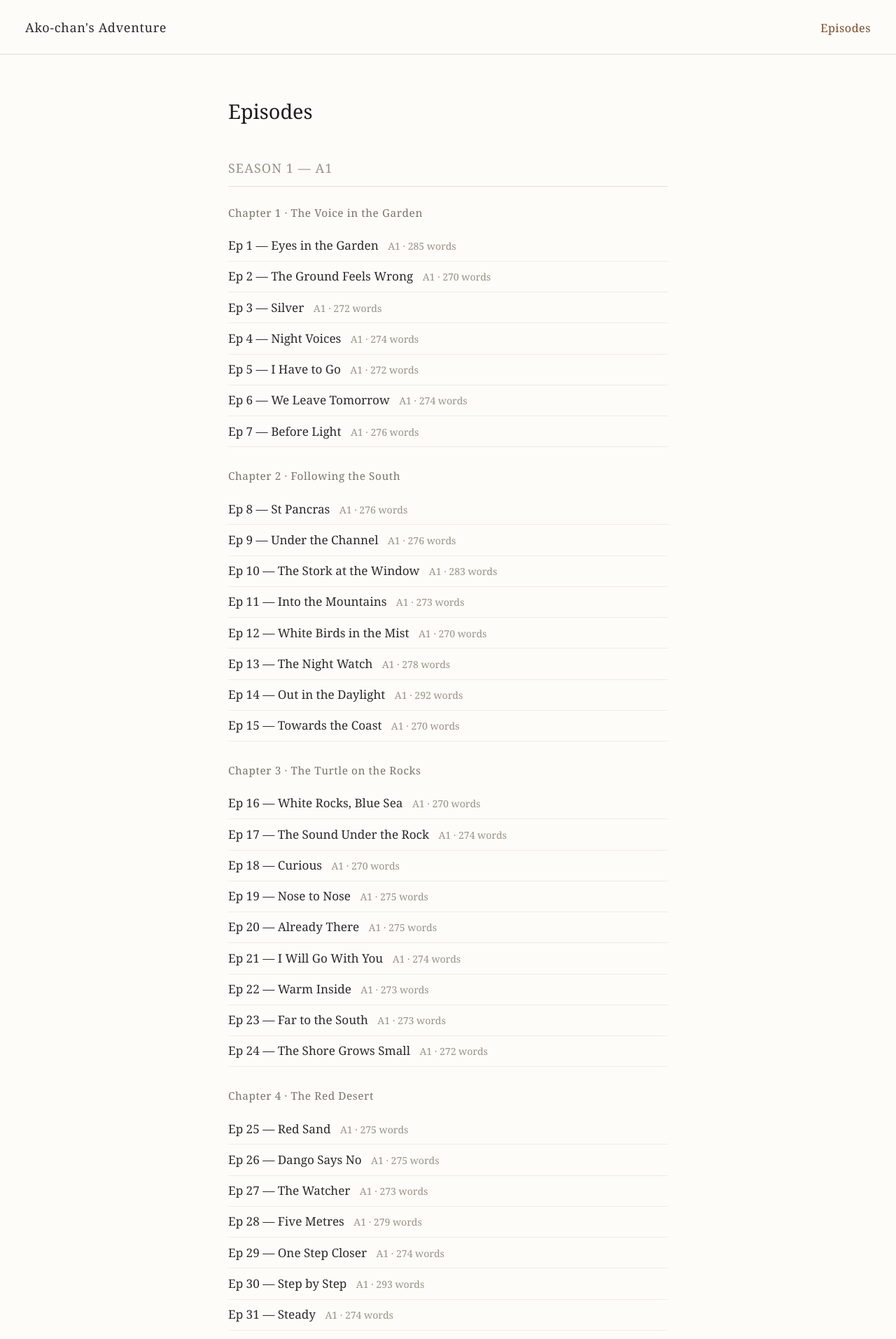
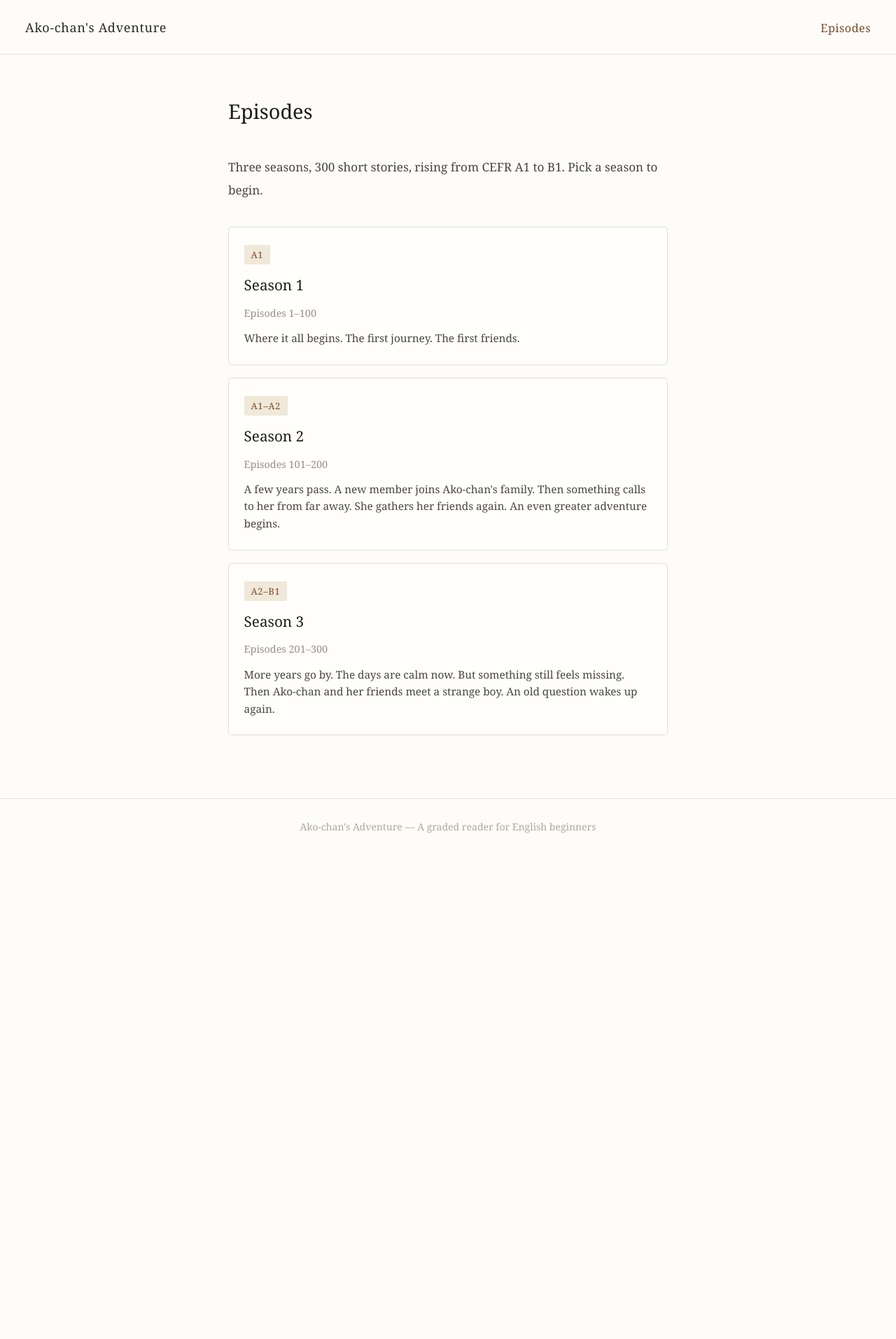
Before and after one commit to morisaki-yuichi/ako-chans-adventure, a Jekyll site: the page built from episodes.md, in a window 1280 px wide. Shown: the top 1914 px of the page at 70% size. Built offline with Jekyll 4.4.1, drawn with Linux system fonts in a browser that asks for light colours; after the commit the page ends 1223 px from its top, so only the background shows below that; some of the changed text lies outside the part shown.

Commit message:
site: restructure episodes navigation + spoiler-safe graded intros
Navigation
- Split the single 300-episode list into per-season pages
  (/season1/ /season2/ /season3/) with a season switcher tab bar.
- Collapse chapters into <details> blocks (JS-free) so each page shows
  ~10-12 chapter rows instead of a long scroll; each shows its episode count.
- Home + /episodes/ now use season cards (a chooser) instead of one Start
  Reading button dumping into the full list.
- Shared partials: _includes/season-cards|tabs|list.html.

Copy (graded + spoiler-safe)
- Home synopsis rewritten as a series-level intro at A1.
- Season cards at A1; season-page intros at their own level (S1 A1 / S2 A2 / S3 B1).
- Hide reveals in all chrome: Obia's name, direction/destination, the flying
  boat, the boy's identity, the red collar.

Local preview
- Add Gemfile pinned to the github-pages gem (Jekyll 3.10, matches production).
- Rename assets/css/style.css -> main.css to avoid the implicit
  jekyll-theme-primer style.css output collision; update the layout link.
- Ignore _site/ vendor/ .bundle/ .jekyll-cache/.

```diff
--- a/_config.yml
+++ b/_config.yml
@@ -12,3 +12,4 @@ exclude:
   - "README.md"
   - Gemfile
   - Gemfile.lock
+  - vendor/
--- /dev/null
+++ b/_includes/season-cards.html
@@ -0,0 +1,20 @@
+<div class="season-cards">
+  <a class="season-card" href="{{ '/season1/' | relative_url }}">
+    <span class="card-level">A1</span>
+    <span class="card-title">Season 1</span>
+    <span class="card-range">Episodes 1&ndash;100</span>
+    <span class="card-blurb">Where it all begins. The first journey. The first friends.</span>
+  </a>
+  <a class="season-card" href="{{ '/season2/' | relative_url }}">
+    <span class="card-level">A1&ndash;A2</span>
+    <span class="card-title">Season 2</span>
+    <span class="card-range">Episodes 101&ndash;200</span>
+    <span class="card-blurb">A few years pass. A new member joins Ako-chan's family. Then something calls to her from far away. She gathers her friends again. An even greater adventure begins.</span>
+  </a>
+  <a class="season-card" href="{{ '/season3/' | relative_url }}">
+    <span class="card-level">A2&ndash;B1</span>
+    <span class="card-title">Season 3</span>
+    <span class="card-range">Episodes 201&ndash;300</span>
+    <span class="card-blurb">More years go by. The days are calm now. But something still feels missing. Then Ako-chan and her friends meet a strange boy. An old question wakes up again.</span>
+  </a>
+</div>
--- /dev/null
+++ b/_includes/season-tabs.html
@@ -0,0 +1,5 @@
+<nav class="season-tabs">
+  <a href="{{ '/season1/' | relative_url }}" class="{% if include.active == 1 %}is-active{% endif %}">Season 1 &middot; A1</a>
+  <a href="{{ '/season2/' | relative_url }}" class="{% if include.active == 2 %}is-active{% endif %}">Season 2 &middot; A1&ndash;A2</a>
+  <a href="{{ '/season3/' | relative_url }}" class="{% if include.active == 3 %}is-active{% endif %}">Season 3 &middot; A2&ndash;B1</a>
+</nav>
--- a/_layouts/default.html
+++ b/_layouts/default.html
@@ -4,7 +4,7 @@
   <meta charset="UTF-8">
   <meta name="viewport" content="width=device-width, initial-scale=1.0">
   <title>{% if page.title %}{{ page.title }} | {% endif %}{{ site.title }}</title>
-  <link rel="stylesheet" href="{{ '/assets/css/style.css' | relative_url }}">
+  <link rel="stylesheet" href="{{ '/assets/css/main.css' | relative_url }}">
 </head>
 <body>
   <header class="site-header">
--- a/assets/css/style.css
+++ b/assets/css/main.css
@@ -118,16 +118,47 @@ main {
   margin-bottom: 1.25rem;
 }
 
+/* Collapsible chapter (details/summary) */
 .chapter-block {
-  margin-bottom: 1.5rem;
+  margin-bottom: 0.4rem;
+  border-bottom: 1px solid #f0ece5;
 }
 
-.chapter-block h3 {
-  font-size: 0.85rem;
-  font-weight: normal;
-  letter-spacing: 0.04em;
-  color: #7a736a;
-  margin-bottom: 0.6rem;
+.chapter-block > summary {
+  display: flex;
+  align-items: baseline;
+  justify-content: space-between;
+  gap: 0.75rem;
+  list-style: none;
+  cursor: pointer;
+  padding: 0.7rem 0.4rem 0.7rem 1.4rem;
+  position: relative;
+}
+.chapter-block > summary::-webkit-details-marker { display: none; }
+.chapter-block > summary::before {
+  content: "\25B8"; /* ▸ */
+  position: absolute;
+  left: 0.2rem;
+  color: #b3a99c;
+  font-size: 0.8rem;
+  transition: transform 0.15s ease;
+}
+.chapter-block[open] > summary::before { transform: rotate(90deg); }
+.chapter-block > summary:hover { background-color: #f7f3ec; }
+
+.chapter-block .ch-title {
+  font-size: 0.92rem;
+  color: #2c2a27;
+  letter-spacing: 0.02em;
+}
+.chapter-block .ch-count {
+  font-size: 0.75rem;
+  color: #9a9087;
+  white-space: nowrap;
+}
+.chapter-block[open] .ch-title { color: #7a4b2a; }
+.chapter-block .episode-list {
+  padding: 0.2rem 0 0.8rem 1.4rem;
 }
 
 .episode-list {
@@ -236,3 +267,100 @@ main {
   .episode-title { font-size: 1.4rem; }
   .episode-meta { flex-direction: column; align-items: flex-start; }
 }
+
+/* ===== Season cards (home & episodes chooser) ===== */
+.season-cards {
+  display: grid;
+  grid-template-columns: 1fr;
+  gap: 1rem;
+  margin: 2rem 0 1rem;
+}
+
+.season-card {
+  display: flex;
+  flex-direction: column;
+  gap: 0.35rem;
+  padding: 1.4rem 1.2rem;
+  border: 1px solid #e4dfd6;
+  border-radius: 5px;
+  background-color: #fffefb;
+  color: #2c2a27;
+  transition: border-color 0.15s ease, box-shadow 0.15s ease, transform 0.15s ease;
+}
+.season-card:hover {
+  text-decoration: none;
+  border-color: #c9bca8;
+  box-shadow: 0 3px 12px rgba(60, 45, 25, 0.08);
+  transform: translateY(-2px);
+}
+
+.season-card .card-level {
+  align-self: flex-start;
+  font-size: 0.72rem;
+  letter-spacing: 0.05em;
+  color: #7a4b2a;
+  background-color: #f0e8d8;
+  padding: 0.1rem 0.55rem;
+  border-radius: 2px;
+}
+.season-card .card-title {
+  font-size: 1.15rem;
+  color: #1e1c1a;
+  margin-top: 0.2rem;
+}
+.season-card .card-range {
+  font-size: 0.8rem;
+  color: #9a9087;
+}
+.season-card .card-blurb {
+  font-size: 0.85rem;
+  color: #4a4540;
+  line-height: 1.6;
+  margin-top: 0.2rem;
+}
+
+.episodes-intro {
+  font-size: 0.95rem;
+  color: #4a4540;
+  margin-bottom: 0.5rem;
+}
+
+.season-intro {
+  font-size: 0.95rem;
+  color: #4a4540;
+  line-height: 1.8;
+  margin-bottom: 2rem;
+}
+
+/* ===== Season switcher tabs ===== */
+.season-tabs {
+  display: flex;
+  flex-wrap: wrap;
+  gap: 0.4rem;
+  margin-bottom: 1.75rem;
+  border-bottom: 1px solid #e4dfd6;
+}
+.season-tabs a {
+  padding: 0.5rem 0.9rem;
+  font-size: 0.82rem;
+  letter-spacing: 0.03em;
+  color: #7a736a;
+  border-bottom: 2px solid transparent;
+  margin-bottom: -1px;
+}
+.season-tabs a:hover { text-decoration: none; color: #7a4b2a; }
+.season-tabs a.is-active {
+  color: #7a4b2a;
+  border-bottom-color: #7a4b2a;
+}
+
+.page-level {
+  font-size: 0.7rem;
+  letter-spacing: 0.05em;
+  color: #7a4b2a;
+  background-color: #f0e8d8;
+  padding: 0.12rem 0.55rem;
+  border-radius: 2px;
+  vertical-align: middle;
+  margin-left: 0.5rem;
+}
--- a/episodes.md
+++ b/episodes.md
@@ -3,73 +3,8 @@ layout: default
 title: Episodes
 permalink: /episodes/
 ---
-{% comment %}
-  Chapter numbers are global (Ch1–34): S1 = Ch1–12, S2 = Ch13–24, S3 = Ch25–34.
-  Each episode page carries season / chapter / episode in its front matter.
-{% endcomment %}
 <div class="episodes-page">
   <h1>Episodes</h1>
-
-  <div class="season-block">
-    <h2>Season 1 &mdash; A1</h2>
-
-    {% assign s1_titles = "The Voice in the Garden|Following the South|The Turtle on the Rocks|The Red Desert|The Long Way East|Building the Ship|Voices in the Deep|Through the Storm|The White Land|The Long Night|The Confession|The Way Home" | split: "|" %}
-    {% for n in (1..12) %}
-    <div class="chapter-block">
-      <h3>Chapter {{ n }} &middot; {{ s1_titles[forloop.index0] }}</h3>
-      <ul class="episode-list">
-        {% assign eps = site.pages | where: "season", 1 | where: "chapter", n | sort: "episode" %}
-        {% for ep in eps %}
-        <li>
-          <a href="{{ ep.url | relative_url }}">Ep {{ ep.episode }} &mdash; {{ ep.title }}</a>
-          <span class="ep-tags">{{ ep.level }} &middot; {{ ep.word_count }} words</span>
-        </li>
-        {% endfor %}
-      </ul>
-    </div>
-    {% endfor %}
-
-  </div>
-
-  <div class="season-block">
-    <h2>Season 2 &mdash; A1&ndash;A2</h2>
-
-    {% assign s2_titles = "The Signal from the South|Building the Flying Boat|Gathering the Friends|The Cave in the Cliff|What Obia Remembers|The First Jump|The Island in the Storm|The Rift|Into the Ice Age|No Way Back|The Long Way Back|Home Without Him" | split: "|" %}
-    {% for n in (13..24) %}
-    <div class="chapter-block">
-      <h3>Chapter {{ n }} &middot; {{ s2_titles[forloop.index0] }}</h3>
-      <ul class="episode-list">
-        {% assign eps = site.pages | where: "season", 2 | where: "chapter", n | sort: "episode" %}
-        {% for ep in eps %}
-        <li>
-          <a href="{{ ep.url | relative_url }}">Ep {{ ep.episode }} &mdash; {{ ep.title }}</a>
-          <span class="ep-tags">{{ ep.level }} &middot; {{ ep.word_count }} words</span>
-        </li>
-        {% endfor %}
-      </ul>
-    </div>
-    {% endfor %}
-
-  </div>
-
-  <div class="season-block">
-    <h2>Season 3 &mdash; A2&ndash;B1</h2>
-
-    {% assign s3_titles = "The Quiet Years|Grey and Red|The First Words|Reading the Distances|Building Alone|Building Together|Blue-White Light|The Parting|The Ones Who Remember|To the Beginning" | split: "|" %}
-    {% for n in (25..34) %}
-    <div class="chapter-block">
-      <h3>Chapter {{ n }} &middot; {{ s3_titles[forloop.index0] }}</h3>
-      <ul class="episode-list">
-        {% assign eps = site.pages | where: "season", 3 | where: "chapter", n | sort: "episode" %}
-        {% for ep in eps %}
-        <li>
-          <a href="{{ ep.url | relative_url }}">Ep {{ ep.episode }} &mdash; {{ ep.title }}</a>
-          <span class="ep-tags">{{ ep.level }} &middot; {{ ep.word_count }} words</span>
-        </li>
-        {% endfor %}
-      </ul>
-    </div>
-    {% endfor %}
-
-  </div>
+  <p class="episodes-intro">Three seasons, 300 short stories, rising from CEFR A1 to B1. Pick a season to begin.</p>
+  {% include season-cards.html %}
 </div>
```
Also changed, not shown: Gemfile (added, +9 -0 lines), _includes/season-list.html (added, +33 -0 lines), index.md (+6 -5 lines), season1.md (added, +19 -0 lines), season2.md (added, +19 -0 lines), season3.md (added, +18 -0 lines), Gemfile.lock (added), 1 other file.
